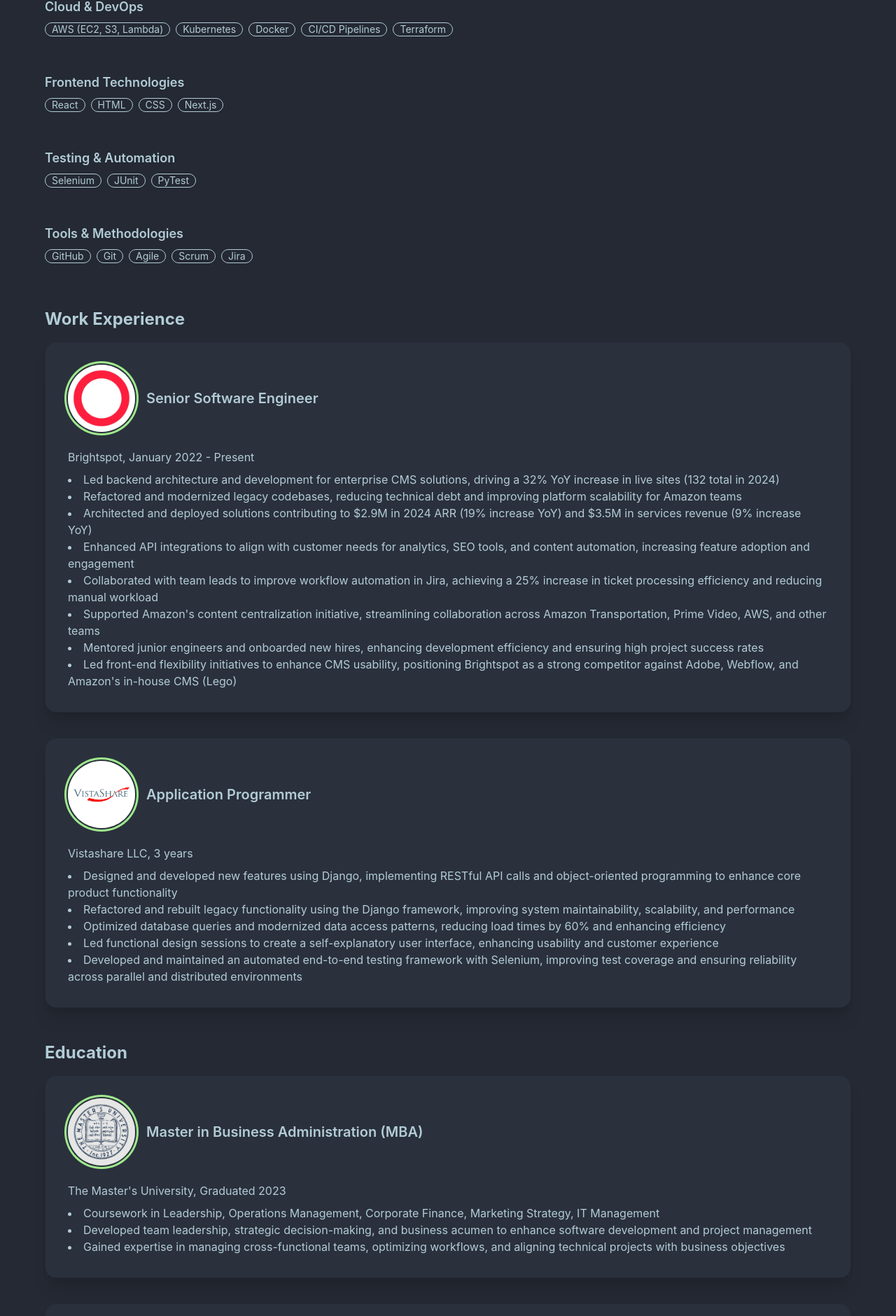
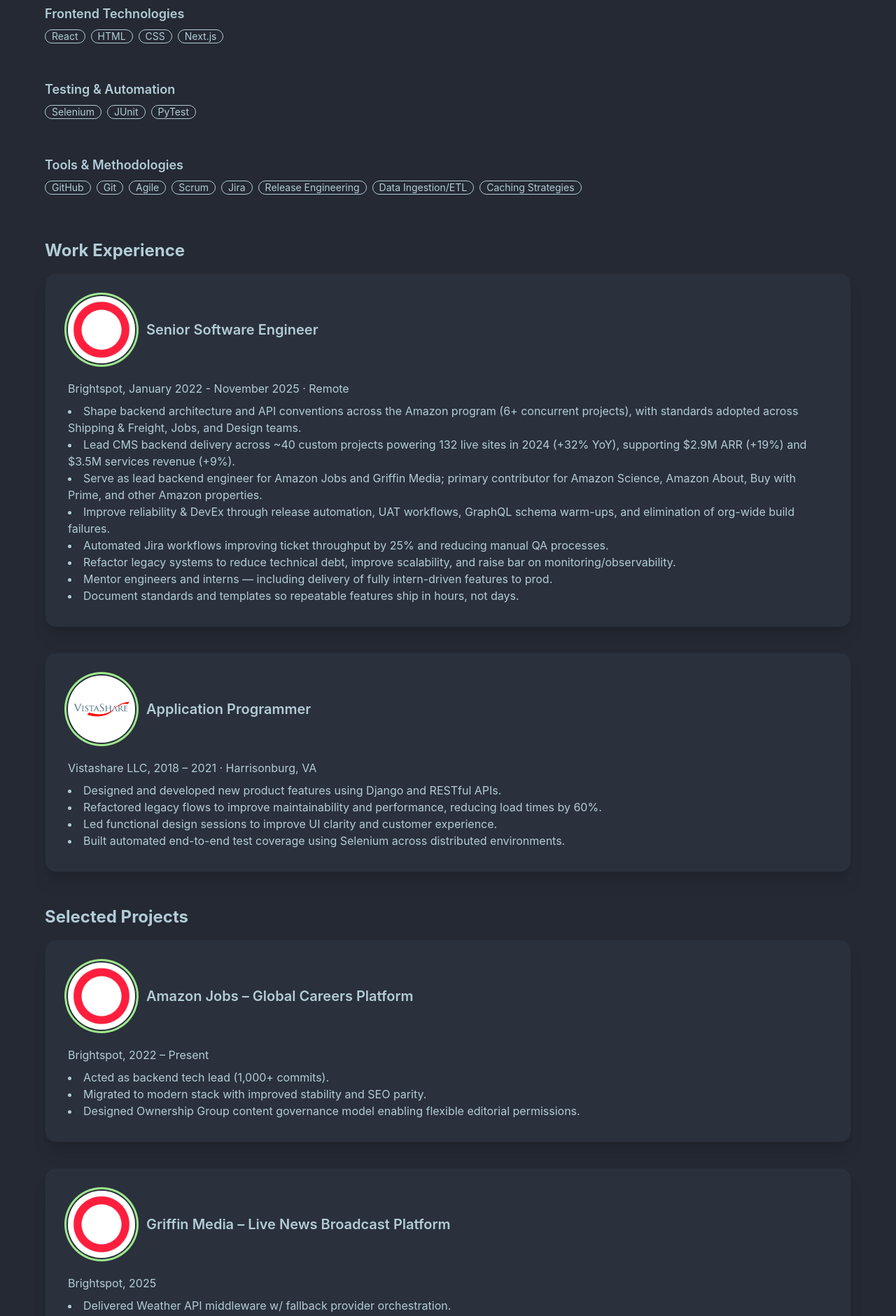
Before and after one commit to john-unger/john-unger.github.io, a React (Create React App) app in the folder my-portfolio/: page / in a window 1280 px wide. Shown: the part 861-2741 px from the top of the page at 70% size. Built offline with nearby package versions, Linux system fonts and the light colour scheme.

Commit message:
update experiences with up-to-date resume

```diff
--- a/my-portfolio/src/App.js
+++ b/my-portfolio/src/App.js
@@ -5,15 +5,39 @@
 import ExperienceSection from './components/ExperienceSection';
 
 function App() {
-  // Define the data for Skills and Experiences
+
+  const summary = [
+    "I care about software that serves people. I am a backend-focused software engineer who designs scalable services, sets reusable standards, and grows teams.",
+    "With 7+ years of experience in distributed systems and a B.S. in Computer Science + MBA, I connect architecture decisions to business outcomes.",
+    "I thrive in collaborative environments, share knowledge freely, and continually refine systems—and teams—to raise the bar."
+  ];
+
   const skills = {
-    "Soft Skills": ["Leadership", "Problem-Solving", "Mentorship", "Technical Communication", "Cross-Team Collaboration"],
-    "Programming Languages": ["Java", "Python", "C", "JavaScript", "TypeScript", "JQuery"],
-    "Backends & Databases": ["Django", "Spring Boot", "Node.js", "SQL", "PostgreSQL", "MySQL", "Dari", "MongoDB", "Redis"],
-    "Cloud & DevOps": ["AWS (EC2, S3, Lambda)", "Kubernetes", "Docker", "CI/CD Pipelines", "Terraform"],
-    "Frontend Technologies": ["React", "HTML", "CSS", "Next.js"],
-    "Testing & Automation": ["Selenium", "JUnit", "PyTest"],
-    "Tools & Methodologies": ["GitHub", "Git", "Agile", "Scrum", "Jira"]
+    "Soft Skills": [
+      "Leadership", "Problem-Solving", "Mentorship", "Technical Communication",
+      "Cross-Team Collaboration", "API Governance", "Reliability & Observability"
+    ],
+    "Programming Languages": [
+      "Java", "Python", "Kotlin", "C", "JavaScript", "TypeScript", "SQL", "JQuery"
+    ],
+    "Backends & Databases": [
+      "Django", "Spring Boot", "Node.js", "GraphQL", "Brightspot/Dari",
+      "SQL", "PostgreSQL", "MySQL", "MongoDB", "Redis"
+    ],
+    "Cloud & DevOps": [
+      "AWS (EC2, S3, Lambda, Translate)", "Kubernetes", "Docker",
+      "CI/CD Pipelines", "GitHub Actions", "Terraform"
+    ],
+    "Frontend Technologies": [
+      "React", "HTML", "CSS", "Next.js"
+    ],
+    "Testing & Automation": [
+      "Selenium", "JUnit", "PyTest"
+    ],
+    "Tools & Methodologies": [
+      "GitHub", "Git", "Agile", "Scrum", "Jira",
+      "Release Engineering", "Data Ingestion/ETL", "Caching Strategies"
+    ]
   };
 
   const experiences = {
@@ -21,32 +45,75 @@
       {
         title: 'Senior Software Engineer',
         company: 'Brightspot',
-        duration: 'January 2022 - Present',
+        duration: 'January 2022 - November 2025 · Remote',
         logo: `brightspot_logo.webp`,
         description: [
-          "Led backend architecture and development for enterprise CMS solutions, driving a 32% YoY increase in live sites (132 total in 2024)",
-          "Refactored and modernized legacy codebases, reducing technical debt and improving platform scalability for Amazon teams",
-          "Architected and deployed solutions contributing to $2.9M in 2024 ARR (19% increase YoY) and $3.5M in services revenue (9% increase YoY)",
-          "Enhanced API integrations to align with customer needs for analytics, SEO tools, and content automation, increasing feature adoption and engagement",
-          "Collaborated with team leads to improve workflow automation in Jira, achieving a 25% increase in ticket processing efficiency and reducing manual workload",
-          "Supported Amazon's content centralization initiative, streamlining collaboration across Amazon Transportation, Prime Video, AWS, and other teams",
-          "Mentored junior engineers and onboarded new hires, enhancing development efficiency and ensuring high project success rates",
-          "Led front-end flexibility initiatives to enhance CMS usability, positioning Brightspot as a strong competitor against Adobe, Webflow, and Amazon's in-house CMS (Lego)"
+          "Shape backend architecture and API conventions across the Amazon program (6+ concurrent projects), with standards adopted across Shipping & Freight, Jobs, and Design teams.",
+          "Lead CMS backend delivery across ~40 custom projects powering 132 live sites in 2024 (+32% YoY), supporting $2.9M ARR (+19%) and $3.5M services revenue (+9%).",
+          "Serve as lead backend engineer for Amazon Jobs and Griffin Media; primary contributor for Amazon Science, Amazon About, Buy with Prime, and other Amazon properties.",
+          "Improve reliability & DevEx through release automation, UAT workflows, GraphQL schema warm-ups, and elimination of org-wide build failures.",
+          "Automated Jira workflows improving ticket throughput by 25% and reducing manual QA processes.",
+          "Refactor legacy systems to reduce technical debt, improve scalability, and raise bar on monitoring/observability.",
+          "Mentor engineers and interns — including delivery of fully intern-driven features to prod.",
+          "Document standards and templates so repeatable features ship in hours, not days."
         ]
       },
       {
         title: 'Application Programmer',
         company: 'Vistashare LLC',
-        duration: '3 years',
+        duration: '2018 – 2021 · Harrisonburg, VA',
         logo: `vs_logo_lg-centered.png`,
         description: [
-          'Designed and developed new features using Django, implementing RESTful API calls and object-oriented programming to enhance core product functionality',
-          'Refactored and rebuilt legacy functionality using the Django framework, improving system maintainability, scalability, and performance',
-          'Optimized database queries and modernized data access patterns, reducing load times by 60% and enhancing efficiency',
-          'Led functional design sessions to create a self-explanatory user interface, enhancing usability and customer experience',
-          'Developed and maintained an automated end-to-end testing framework with Selenium, improving test coverage and ensuring reliability across parallel and distributed environments'
+          "Designed and developed new product features using Django and RESTful APIs.",
+          "Refactored legacy flows to improve maintainability and performance, reducing load times by 60%.",
+          "Led functional design sessions to improve UI clarity and customer experience.",
+          "Built automated end-to-end test coverage using Selenium across distributed environments."
         ]
       },
+    ],
+    "Selected Projects": [
+      {
+        title: 'Amazon Jobs – Global Careers Platform',
+        company: 'Brightspot',
+        duration: '2022 – Present',
+        logo: 'brightspot_logo.webp',
+        description: [
+          "Acted as backend tech lead (1,000+ commits).",
+          "Migrated to modern stack with improved stability and SEO parity.",
+          "Designed Ownership Group content governance model enabling flexible editorial permissions."
+        ]
+      },
+      {
+        title: 'Griffin Media – Live News Broadcast Platform',
+        company: 'Brightspot',
+        duration: '2025',
+        logo: 'brightspot_logo.webp',
+        description: [
+          "Delivered Weather API middleware w/ fallback provider orchestration.",
+          "Built Breaking News banner system and ViewNexa livestream rendering.",
+          "Enabled reliable election data ingestion + external rendering integrations."
+        ]
+      },
+      {
+        title: 'Amazon Science – Research Publishing Platform',
+        company: 'Brightspot',
+        duration: '2023 – 2024',
+        logo: 'brightspot_logo.webp',
+        description: [
+          "Implemented ingestion pipelines to normalize metadata into S3-backed content models.",
+          "Extended content types and GraphQL schema coverage for editorial flexibility."
+        ]
+      },
+      {
+        title: 'Amazon Buy with Prime – AI-Assisted Services',
+        company: 'Brightspot',
+        duration: '2024 – 2025',
+        logo: 'brightspot_logo.webp',
+        description: [
+          "Integrated ML-backed workflows with deterministic fallback behavior.",
+          "Improved merchant UX via guarded automation w/ safe degradation."
+        ]
+      }
     ],
     "Education": [
       {
@@ -55,23 +122,18 @@
         duration: 'Graduated 2023',
         logo: 'MastersU_Seal.png',
         description: [
-          'Coursework in Leadership, Operations Management, Corporate Finance, Marketing Strategy, IT Management',
-          'Developed team leadership, strategic decision-making, and business acumen to enhance software development and project management',
-          'Gained expertise in managing cross-functional teams, optimizing workflows, and aligning technical projects with business objectives'
+          'Leadership, Operations Management, Corporate Finance, Marketing Strategy, IT Management'
         ]
       },
       {
-        title: 'Bachelor of Science in Computer Science, Minor in Mathematics',
+        title: 'B.S., Computer Science (Minor: Mathematics)',
         company: 'James Madison University',
         duration: 'Graduated 2017',
         logo: 'JMU-block-RGB-purple-square.png',
         description: [
-          'Coursework in Software Engineering, Database Design, Algorithms & Data Structures, Parallel & Distributed Systems, Embedded Systems',
-          'Gained expertise in software architecture, programming languages, and database management',
-          'Developed skills in autonomous robotics, computer systems, and algorithm optimization',
-          'Applied mathematical foundations (Calculus, Linear Algebra, Discrete Structures) to problem-solving in software development'
+          'Software Engineering, Database Design, Algorithms & Data Structures, Parallel & Distributed Systems'
         ]
-      },
+      }
     ],
     "Volunteering": [
       {
@@ -80,21 +142,20 @@
         duration: '2011 - 2020',
         logo: 'crosslink-logo.png',
         description: [
-          "Provided real-time troubleshooting for software and hardware issues, ensuring seamless live events and broadcasts",
-          "Collaborated with a media production team to operate and maintain audio-visual equipment for weekly services",
-          "Directed and managed live presentations, camera operations, and visual content for worship sessions and sermons",
-          "Trained and mentored new volunteers in media operations, improving overall team efficiency and production quality"
+          "Troubleshot live production A/V systems, operated cameras and switching equipment.",
+          "Directed live content and mentored new volunteers."
         ]
-      },
+      }
     ]
   };
 
   return (
     <div className="container mx-auto px-4 sm:px-6 md:px-8 lg:px-12 xl:px-16 py-12 bg-base-200 text-base-content">
 
-      <AboutMe />
+      <AboutMe summary={summary} />
 
       <Skills skills={skills} />
+
       {Object.keys(experiences).map((sectionTitle) => (
         <ExperienceSection key={sectionTitle} title={sectionTitle} experiences={experiences[sectionTitle]} />
       ))}
```
Also changed, not shown: my-portfolio/src/components/AboutMe.jsx (+20 -6 lines).
